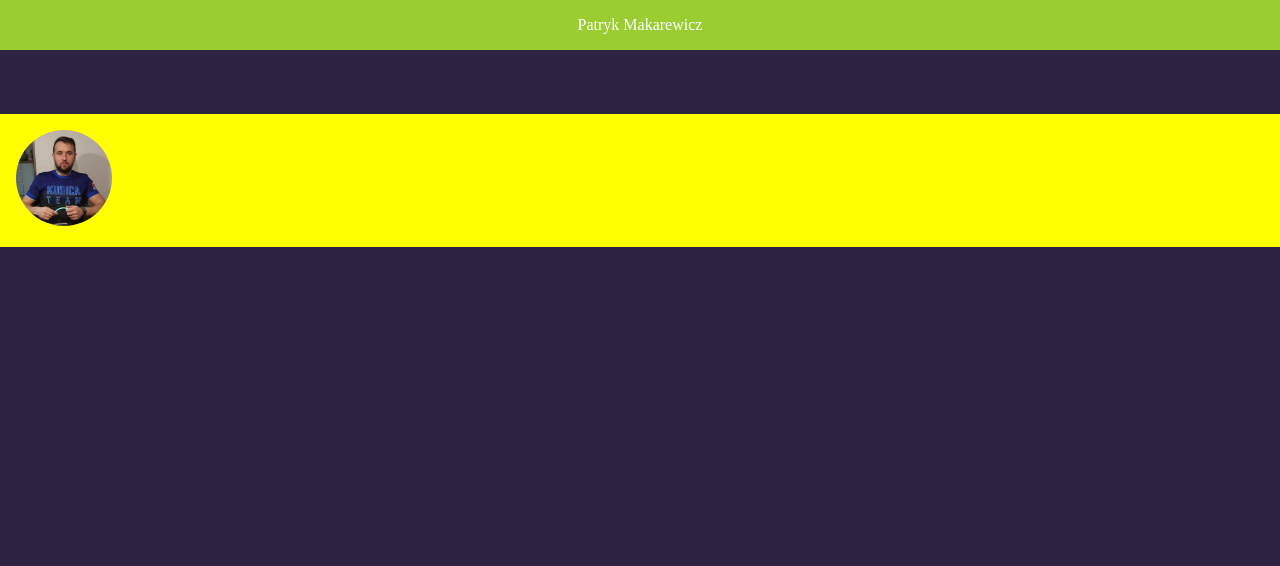
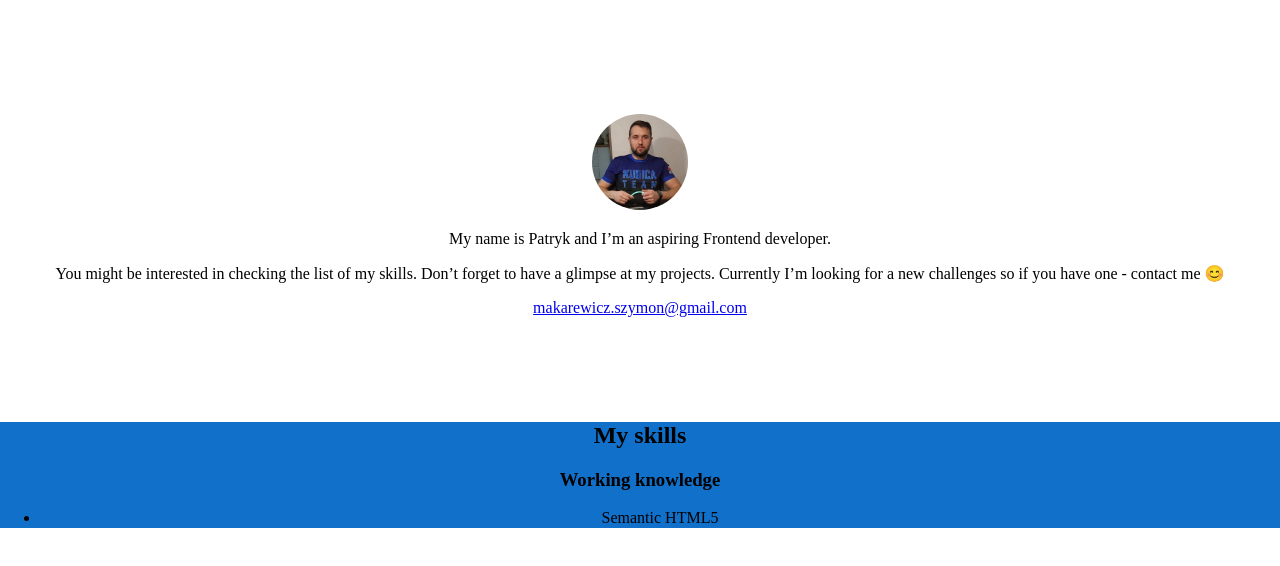
Before and after one commit to patryk-makarewicz/patryk-makarewicz.github.io, a website built with webpack: page src/pages/index.html in a window 1280 px wide. Built offline with nearby package versions, Linux system fonts and the light colour scheme.

Commit message:
feat: first section text ready

```diff
--- a/src/pages/index.html
+++ b/src/pages/index.html
@@ -27,11 +27,30 @@
   </head>
   <body>
     <main class="main">
-      <header class="header">
-        Patryk Makarewicz
-      </header>
-      <section class="section__hello">
-        <img class="photo" src="/src/assets/img/my_foto.jpg" alt="Photo Patryk Makarewicz">
+      <section class="hello__section">
+        <img
+          class="hello__photo"
+          src="/src/assets/img/my_foto.jpg"
+          alt="Photo Patryk Makarewicz"
+        />
+        <p class="hello__content">
+          My name is Patryk and I’m an aspiring Frontend developer.
+        </p>
+        <p class="hello__content">
+          You might be interested in checking the list of my skills. Don’t
+          forget to have a glimpse at my projects. Currently I’m looking for a
+          new challenges so if you have one - contact me 😊
+        </p>
+        <a href="mailto:makarewicz.szymon@gmail.com">makarewicz.szymon@gmail.com</a>
+      </section>
+      <section class="skills__section">
+        <h2 class="skills__header">My skills</h2>
+          <article class="skills">
+            <h3 class="skills__title">Working knowledge</h3>
+            <ul class="list">
+              <li class="list__item">Semantic HTML5</li>
+            </ul>
+          </article>
       </section>
     </main>
   </body>
--- a/src/scss/main.scss
+++ b/src/scss/main.scss
@@ -12,28 +12,29 @@ html {
 }
 
 body {
-  background: #2D2241;
-  color: #fff;
   display: flex;
   justify-content: center;
   min-height: 100vh;
 }
 
-.header {
-  background-color: yellowgreen;
+
+.hello__section {
+  display: block;
   text-align: center;
   padding: 16px;
-}
-
-.section__hello {
-  padding: 16px;
-  margin: 64px 0px 88px 0px;
-  background-color: yellow;
+  margin: 0px 0px 88px 0px;
+  background-color: white;
   width: 100vw;
 }
 
-.photo {
+.hello__photo {
+  margin-top: 98px;
   width: 96px;
   border-radius: 50%;
   align-items: center;
 }
+
+.skills__section {
+  background-color: #1070CA;
+  text-align: center;
+}
```
